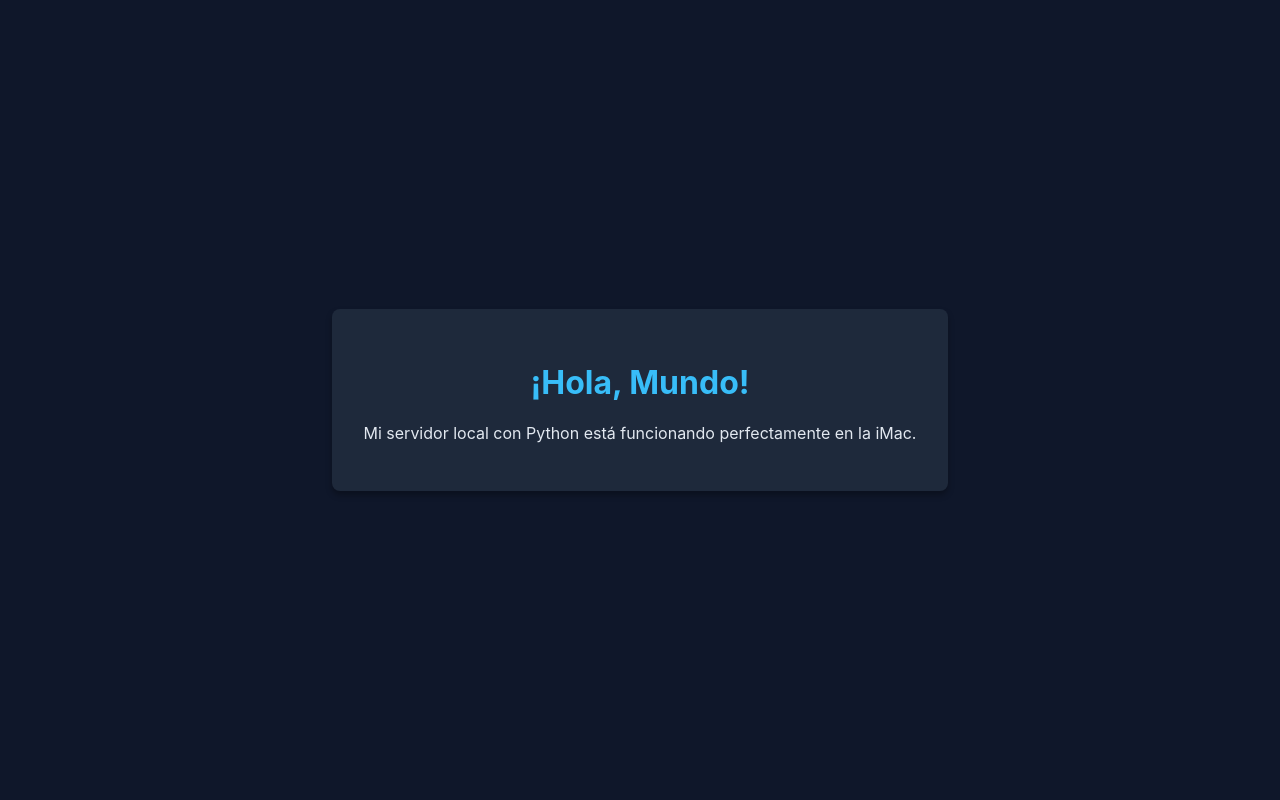
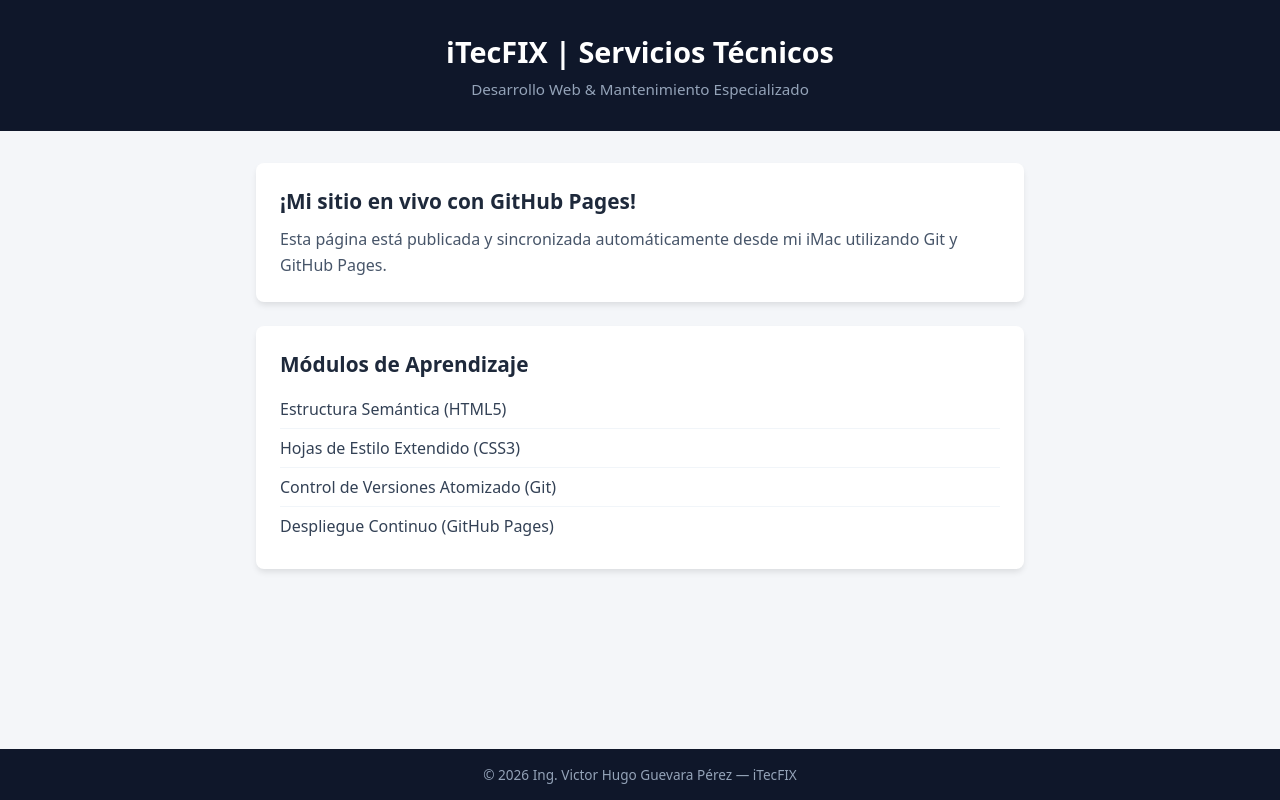
Before and after one commit to guevaratechpro/Practicas-Web, a plain HTML site: page index.html in a window 1280 px wide. Drawn offline with Linux system fonts and the light colour scheme.

Commit message:
Actualizacion de interfaz y tarjeta de habilidades

```diff
--- a/index.html
+++ b/index.html
@@ -3,13 +3,36 @@
 <head>
     <meta charset="UTF-8">
     <meta name="viewport" content="width=device-width, initial-scale=1.0">
-    <title>Mi Servidor Local - iTecFIX</title>
-    <link rel="stylesheet" href="style.css"
+    <title>iTecFIX - Prácticas Web</title>
+    <link rel="stylesheet" href="style.css">
 </head>
 <body>
-    <div class="card">
-        <h1>¡Hola, Mundo!</h1>
-        <p>Mi servidor local con Python está funcionando perfectamente en la iMac.</p>
-    </div>
+
+    <header class="navbar">
+        <h1>iTecFIX | Servicios Técnicos</h1>
+        <p>Desarrollo Web & Mantenimiento Especializado</p>
+    </header>
+
+    <main class="container">
+        <section class="card">
+            <h2>¡Mi sitio en vivo con GitHub Pages!</h2>
+            <p>Esta página está publicada y sincronizada automáticamente desde mi iMac utilizando Git y GitHub Pages.</p>
+        </section>
+
+        <section class="card">
+            <h2>Módulos de Aprendizaje</h2>
+            <ul class="skills-list">
+                <li> Estructura Semántica (HTML5)</li>
+                <li> Hojas de Estilo Extendido (CSS3)</li>
+                <li> Control de Versiones Atomizado (Git)</li>
+                <li> Despliegue Continuo (GitHub Pages)</li>
+            </ul>
+        </section>
+    </main>
+
+    <footer>
+        <p>&copy; 2026 Ing. Victor Hugo Guevara Pérez — iTecFIX</p>
+    </footer>
+
 </body>
 </html>
--- a/style.css
+++ b/style.css
@@ -1,18 +1,80 @@
- body {
-    font-family: -apple-system, BlinkMacSystemFont, "Segoe UI", Roboto, sans-serif;
+* {
+    margin: 0;
+    padding: 0;
+    box-sizing: border-box;
+    font-family: system-ui, -apple-system, BlinkMacSystemFont, 'Segoe UI', Roboto, sans-serif;
+}
+
+body {
+    background-color: #f4f6f9;
+    color: #333;
+    display: flex;
+    flex-direction: column;
+    min-height: 100vh;
+}
+
+.navbar {
     background-color: #0f172a;
-    color: #e2e8f0;
-    display: flex;
-    justify-content: center;
-    align-items: center;
-    height: 100vh;
-    margin: 0;
-}
-.card {
-    background-color: #1e293b;
-    padding: 2rem;
-    border-radius: 8px;
-    box-shadow: 0 4px 6px rgba(0, 0, 0, 0.3);
+    color: #ffffff;
+    padding: 2rem 1rem;
     text-align: center;
 }
-h1 { color: #38bdf8; }
+
+.navbar h1 {
+    font-size: 1.8rem;
+    margin-bottom: 0.5rem;
+}
+
+.navbar p {
+    color: #94a3b8;
+    font-size: 0.95rem;
+}
+
+.container {
+    max-width: 800px;
+    margin: 2rem auto;
+    padding: 0 1rem;
+    flex: 1;
+}
+
+.card {
+    background: #ffffff;
+    border-radius: 8px;
+    padding: 1.5rem;
+    margin-bottom: 1.5rem;
+    box-shadow: 0 4px 6px -1px rgba(0, 0, 0, 0.1);
+}
+
+.card h2 {
+    color: #1e293b;
+    margin-bottom: 0.75rem;
+    font-size: 1.3rem;
+}
+
+.card p {
+    line-height: 1.6;
+    color: #475569;
+}
+
+.skills-list {
+    list-style: none;
+    margin-top: 0.5rem;
+}
+
+.skills-list li {
+    padding: 0.5rem 0;
+    border-bottom: 1px solid #f1f5f9;
+    color: #334155;
+}
+
+.skills-list li:last-child {
+    border-bottom: none;
+}
+
+footer {
+    background-color: #0f172a;
+    color: #94a3b8;
+    text-align: center;
+    padding: 1rem;
+    font-size: 0.85rem;
+}
```
